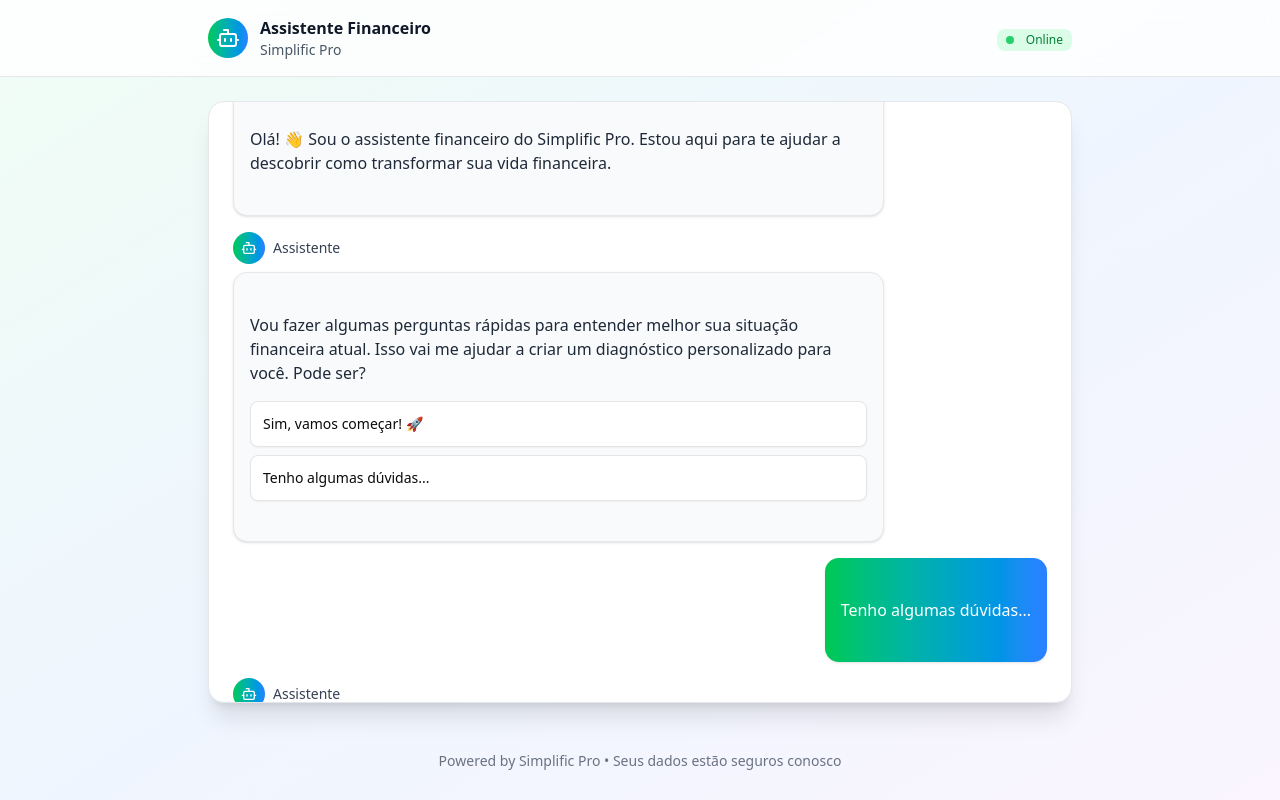
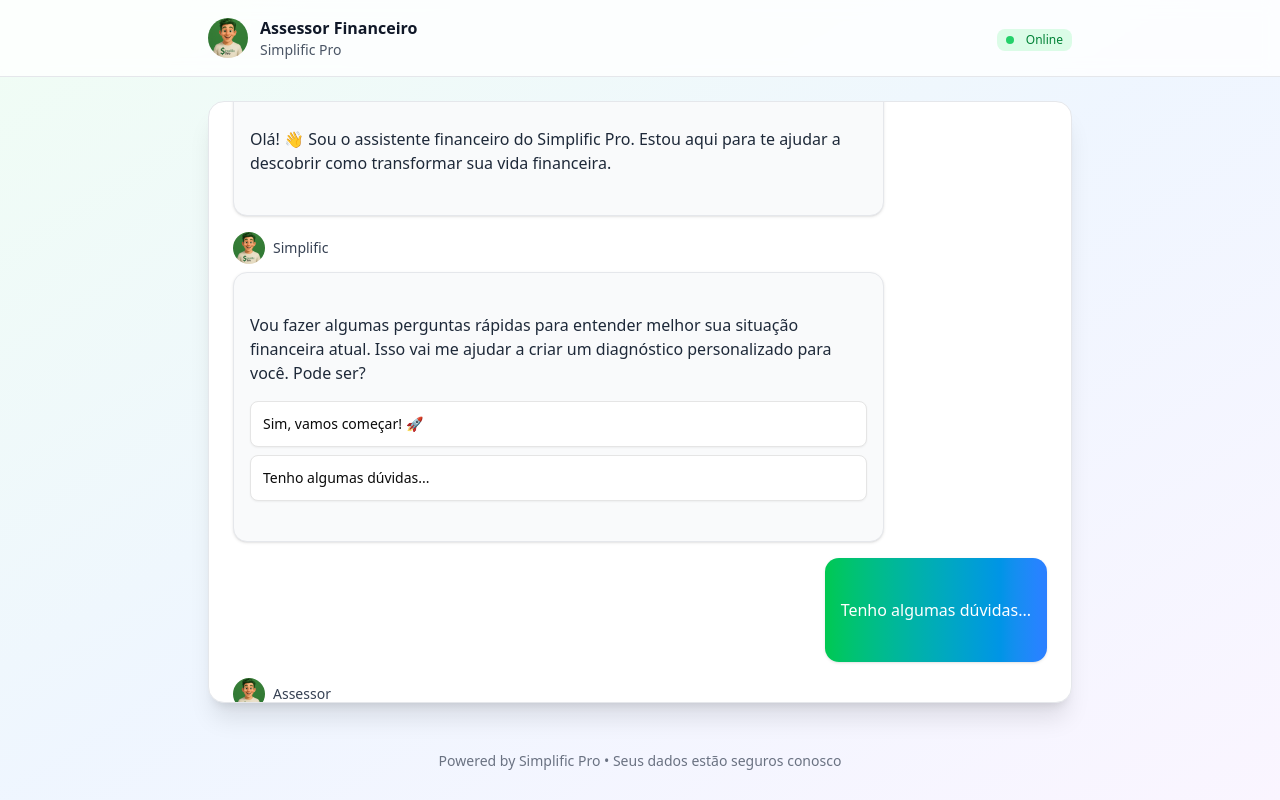
Before and after one commit to Felipegyyn/simplific-funil-chatbot, a React (Vite) app: page / in a window 1280 px wide. Both pictures are taken after a click on the button "Tenho algumas dúvidas...". Built offline with nearby package versions, Linux system fonts and the light colour scheme.

Commit message:
Feat: Substitui ícone do bot pela logo da Simplific Pro

```diff
--- a/src/App.jsx
+++ b/src/App.jsx
@@ -331,11 +331,13 @@ function App() {
       <div className="bg-white/80 backdrop-blur-sm border-b border-gray-200 sticky top-0 z-10">
         <div className="max-w-4xl mx-auto px-4 py-4">
           <div className="flex items-center gap-3">
-            <div className="w-10 h-10 bg-gradient-to-r from-green-500 to-blue-500 rounded-full flex items-center justify-center">
-              <Bot className="w-6 h-6 text-white" />
-            </div>
-            <div>
-              <h1 className="font-bold text-gray-900">Assistente Financeiro</h1>
+            <img
+            src="/logo.png"
+            alt="Logo Simplific Pro"
+            className="w-10 h-10 rounded-full object-cover"
+            />
+          <div>
+              <h1 className="font-bold text-gray-900">Assessor Financeiro</h1>
               <p className="text-sm text-gray-600">Simplific Pro</p>
             </div>
             <div className="ml-auto">
@@ -358,11 +360,13 @@ function App() {
                 <div className={`max-w-[80%] ${message.type === 'user' ? 'order-2' : 'order-1'}`}>
                   {message.type === 'bot' && (
                     <div className="flex items-center gap-2 mb-2">
-                      <div className="w-8 h-8 bg-gradient-to-r from-green-500 to-blue-500 rounded-full flex items-center justify-center">
-                        {message.icon ? <message.icon className="w-4 h-4 text-white" /> : <Bot className="w-4 h-4 text-white" />}
-                      </div>
-                      <span className="text-sm font-medium text-gray-700">Assistente</span>
-                    </div>
+                    <img
+                    src="/logo.png"
+                    alt="Logo Simplific Pro"
+                    className="w-8 h-8 rounded-full object-cover"
+                    />
+                    <span className="text-sm font-medium text-gray-700">Simplific</span>
+                  </div>
                   )}
 
                   <Card className={`${message.type === 'user' ? 'bg-gradient-to-r from-green-500 to-blue-500 text-white border-0' : 'bg-gray-50 border-gray-200'}`}>
@@ -408,10 +412,12 @@ function App() {
               <div className="flex justify-start">
                 <div className="max-w-[80%]">
                   <div className="flex items-center gap-2 mb-2">
-                    <div className="w-8 h-8 bg-gradient-to-r from-green-500 to-blue-500 rounded-full flex items-center justify-center">
-                      <Bot className="w-4 h-4 text-white" />
-                    </div>
-                    <span className="text-sm font-medium text-gray-700">Assistente</span>
+                    <img
+                    src="/logo.png"
+                    alt="Logo Simplific Pro"
+                    className="w-8 h-8 rounded-full object-cover"
+                    />
+                    <span className="text-sm font-medium text-gray-700">Assessor</span>
                   </div>
                   <Card className="bg-gray-50 border-gray-200">
                     <CardContent className="p-4">
@@ -430,9 +436,11 @@ function App() {
               <div className="flex justify-start">
                 <div className="max-w-[80%] w-full">
                   <div className="flex items-center gap-2 mb-2">
-                    <div className="w-8 h-8 bg-gradient-to-r from-green-500 to-blue-500 rounded-full flex items-center justify-center">
-                      <Bot className="w-4 h-4 text-white" />
-                    </div>
+                    <img
+                    src="/logo.png"
+                    alt="Logo Simplific Pro"
+                    className="w-8 h-8 rounded-full object-cover"
+                    />
                     <span className="text-sm font-medium text-gray-700">Assistente</span>
                   </div>
                   <Card className="bg-gray-50 border-gray-200">
```
Also changed, not shown: public/LOGO.png (added).
